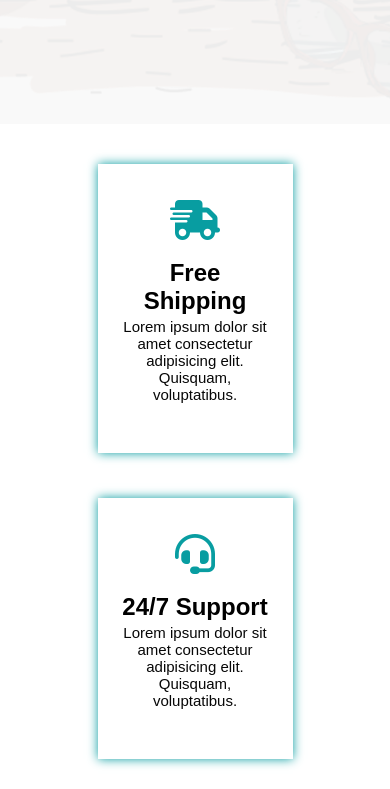
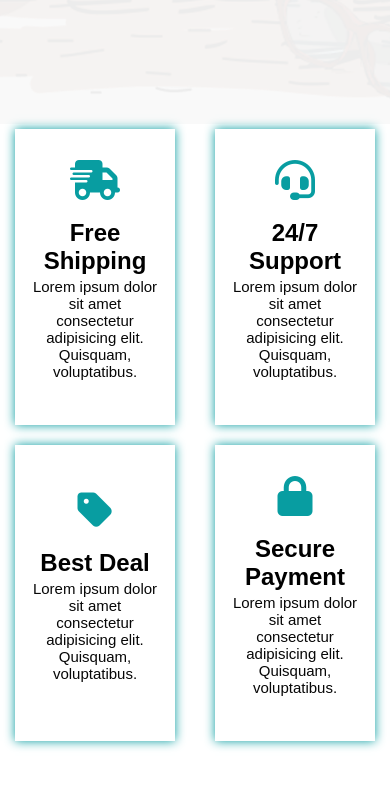
Before and after one commit to masaikmail-ai/book-stor, a plain HTML site: page index.html in a window 390 px wide. Shown: the part 840-1629 px from the top of the page. Drawn offline with Linux system fonts and the light colour scheme.

Commit message:
“update”

```diff
--- a/assets/css/media.css
+++ b/assets/css/media.css
@@ -1,4 +1,4 @@
-@media (max-width: 1036px) {
+@media (max-width: 1010px) {
     nav{
         position: fixed;
         width: 100%;
@@ -95,9 +95,16 @@ display: flex;
     width: 100% ;
     height: auto;
 }
+.cards{
+ display: flex;
+    flex-wrap: wrap;
+    justify-content: space-between;
+    gap: 15px;
+    padding: 0 10px;
+}
 .card{
 
-  width: 50%;
+
   display: flex;
   flex-direction: column;
   justify-content: center;
@@ -105,7 +112,7 @@ display: flex;
 margin: 20px ;
 margin-bottom: 5%;
  flex-wrap: nowrap;
- overflow-x: auto;
+
 }
 .about{
   display: flex;
@@ -128,6 +135,28 @@ margin-bottom: 5%;
   text-align: center;
   margin-left: 0px;
 }
+}
+
+
+
+@media (max-width: 600px) {
+  .cards {
+    display: flex;
+    flex-wrap: wrap;
+    justify-content: space-between;
+    padding: 0 10px;
+    gap: 20px;
+    margin: 5px
+
+  }
+
+  .card {
+    width: calc(50% - 20px);
+    margin: 0;
+    padding: 15px;
+    box-sizing: border-box;
+    text-align: center;
+  }
 
 
 }
```
